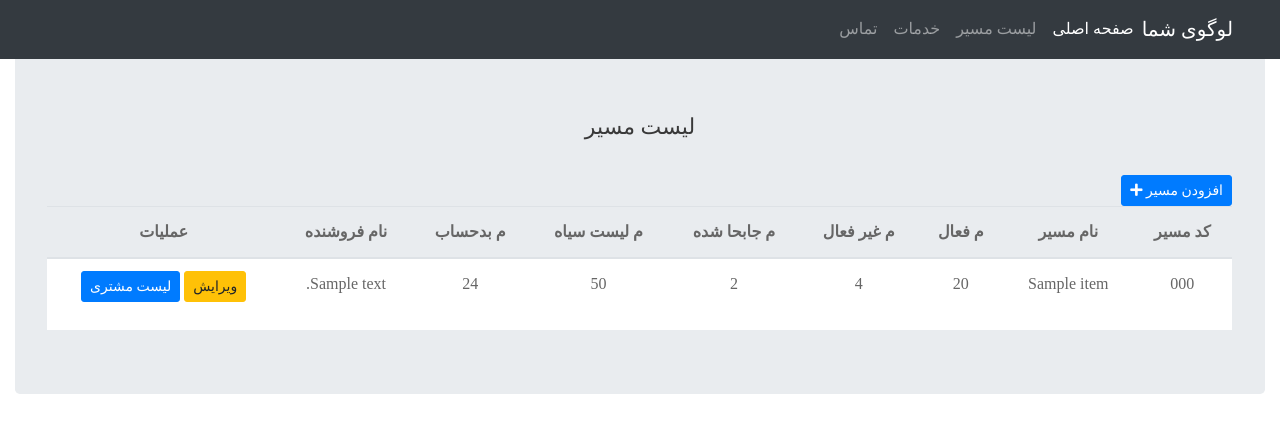
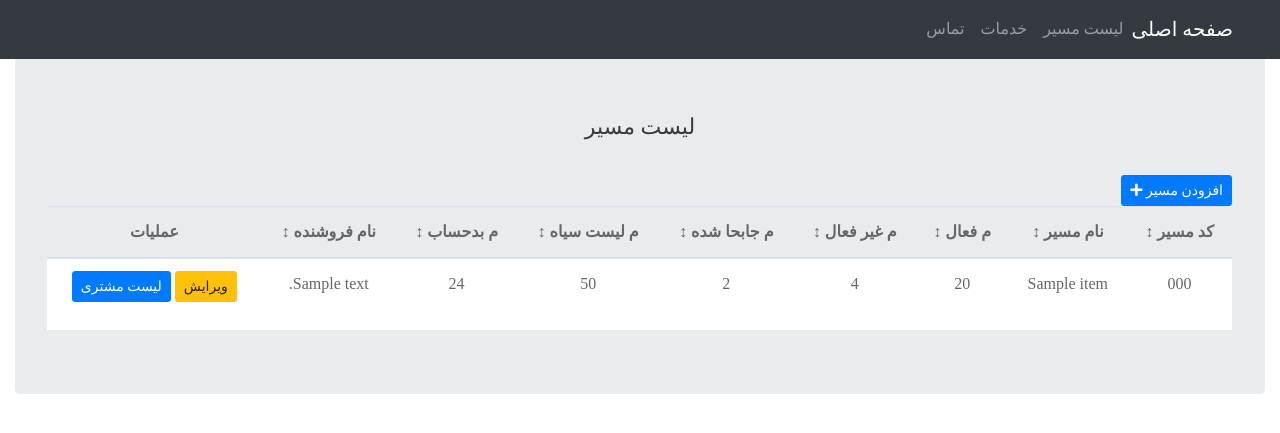
Before and after one commit to DjangoRepoMngr/SouthStar, a Django app: template templates/route_list.html in a window 1280 px wide. Shown: the top 433 px of the page. Run offline with Django 5.2, Linux system fonts and the light colour scheme; the template is opened without the code that fills it: most values are stand-ins (such as "Sample title", 1, 10 or a date in 2020); parts of the project's set-up code (start-up, migrations or seed data) failed here and were passed over; some libraries are stand-ins or nearby versions; some web fonts are replaced.

Commit message:
added sorting button to route list

```diff
--- a/templates/_layout.html
+++ b/templates/_layout.html
@@ -71,17 +71,12 @@ body {
 
     <nav class="navbar navbar-expand-lg navbar-dark bg-dark fixed-top">
         <div class="container">
-          <a class="navbar-brand" href="#">لوگوی شما</a>
+          <a class="navbar-brand" href="{% url 'client:home' %}"> صفحه اصلی</a>
           <button class="navbar-toggler" type="button" data-toggle="collapse" data-target="#navbarResponsive" aria-controls="navbarResponsive" aria-expanded="false" aria-label="Toggle navigation">
             <span class="navbar-toggler-icon"></span>
           </button>
           <div class="collapse navbar-collapse" id="navbarResponsive">
             <ul class="navbar-nav ml-auto">
-              <li class="nav-item active">
-                <a class="nav-link" href="#">صفحه اصلی
-                  <span class="sr-only">(فعلی)</span>
-                </a>
-              </li>
               <li class="nav-item">
                 <a class="nav-link" href="/route_list"> لیست مسیر</a>
               </li>
--- a/templates/route_list.html
+++ b/templates/route_list.html
@@ -17,16 +17,15 @@
   </div>
     <table class="table table-striped">
       <thead>
-        <tr>
-          <th scope="col">کد مسیر</th>
-          <th scope="col">نام مسیر</th>
-          <th scope="col"> م فعال</th>
-          <th scope="col"> م غیر فعال</th>
-          <th scope="col">م جابحا شده</th>
-          <th scope="col">م لیست سیاه</th>
-          <th scope="col">م بدحساب</th>
-          <th scope="col">نام فروشنده</th>
-          <th scope="col">عملیات</th>
+        <th class="sortable numeric" scope="col">کد مسیر <span class="sort-icon">&#8597;</span></th>
+        <th class="sortable" scope="col">نام مسیر <span class="sort-icon">&#8597;</span></th>
+        <th class="sortable numeric" scope="col"> م فعال <span class="sort-icon">&#8597;</span></th>
+        <th class="sortable numeric" scope="col"> م غیر فعال <span class="sort-icon">&#8597;</span></th>
+        <th class="sortable numeric" scope="col">م جابحا شده <span class="sort-icon">&#8597;</span></th>
+        <th class="sortable numeric" scope="col">م لیست سیاه <span class="sort-icon">&#8597;</span></th>
+        <th class="sortable numeric" scope="col">م بدحساب <span class="sort-icon">&#8597;</span></th>
+        <th class="sortable" scope="col">نام فروشنده <span class="sort-icon">&#8597;</span></th>
+        <th scope="col">عملیات</th>
         </tr>
       </thead>
       <tbody>
@@ -53,6 +52,48 @@
 
       </tbody>
     </table>
+
+    <script>
+      $(document).ready(function() {
+          $('.sortable').on('click', function() {
+              var $table = $(this).closest('table');
+              var columnIndex = $(this).index();
+              var isNumeric = $(this).hasClass('numeric');
+              var isAscending = $(this).hasClass('ascending');
+
+              // Toggle sorting direction
+              if (isAscending) {
+                  $(this).removeClass('ascending').addClass('descending').find('.sort-icon').html('&#8595;');
+              } else {
+                  $(this).removeClass('descending').addClass('ascending').find('.sort-icon').html('&#8593;');
+              }
+
+              var rows = $table.find('tbody > tr').get();
+
+              rows.sort(function(a, b) {
+                  var aValue = $(a).find('td').eq(columnIndex).text();
+                  var bValue = $(b).find('td').eq(columnIndex).text();
+
+                  if (isNumeric) {
+                      aValue = parseFloat(aValue.replace(/[^0-9.-]+/g,"")) || 0;
+                      bValue = parseFloat(bValue.replace(/[^0-9.-]+/g,"")) || 0;
+                  } else {
+                      aValue = aValue.toUpperCase();
+                      bValue = bValue.toUpperCase();
+                  }
+
+                  if (isAscending) {
+                      return aValue > bValue ? 1 : -1;
+                  } else {
+                      return aValue < bValue ? 1 : -1;
+                  }
+              });
+
+              $table.children('tbody').empty().append(rows);
+          });
+      });
+    </script>
+
   </div>
 
 {% endblock %}
```
